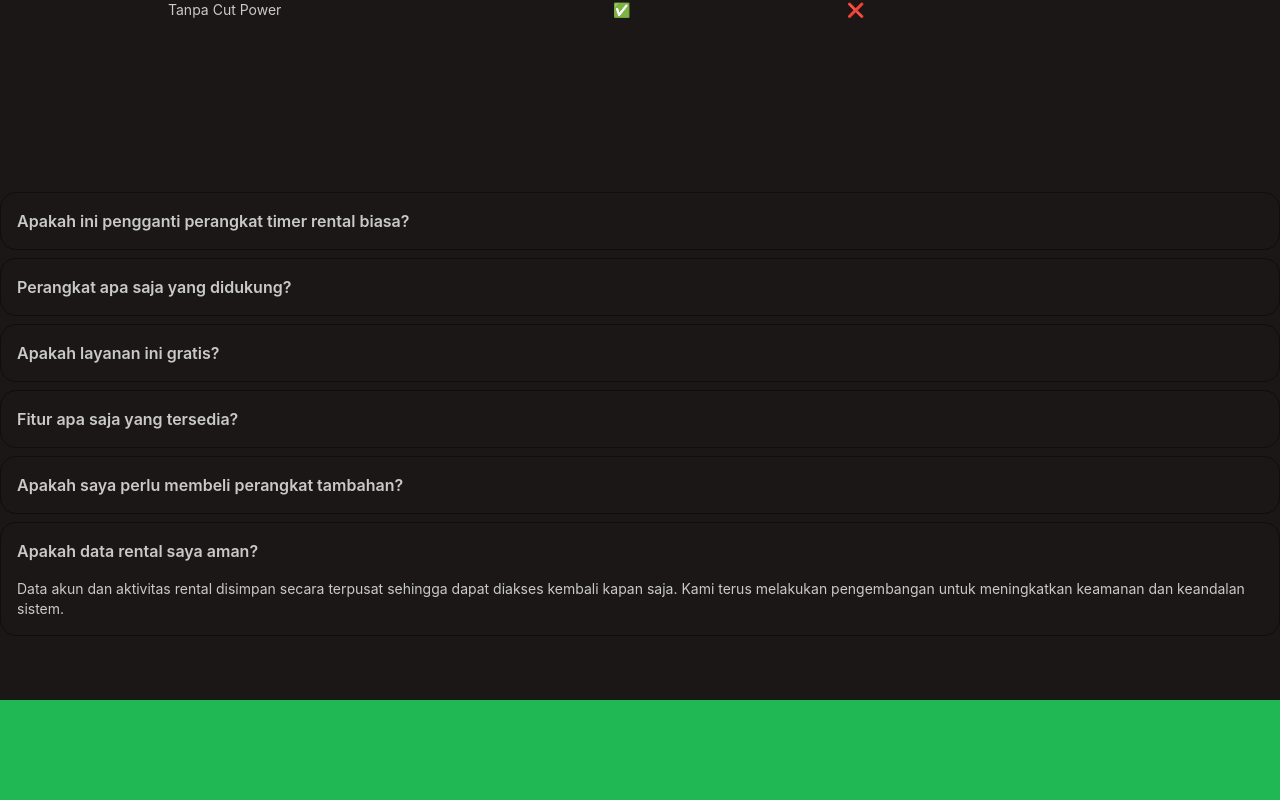
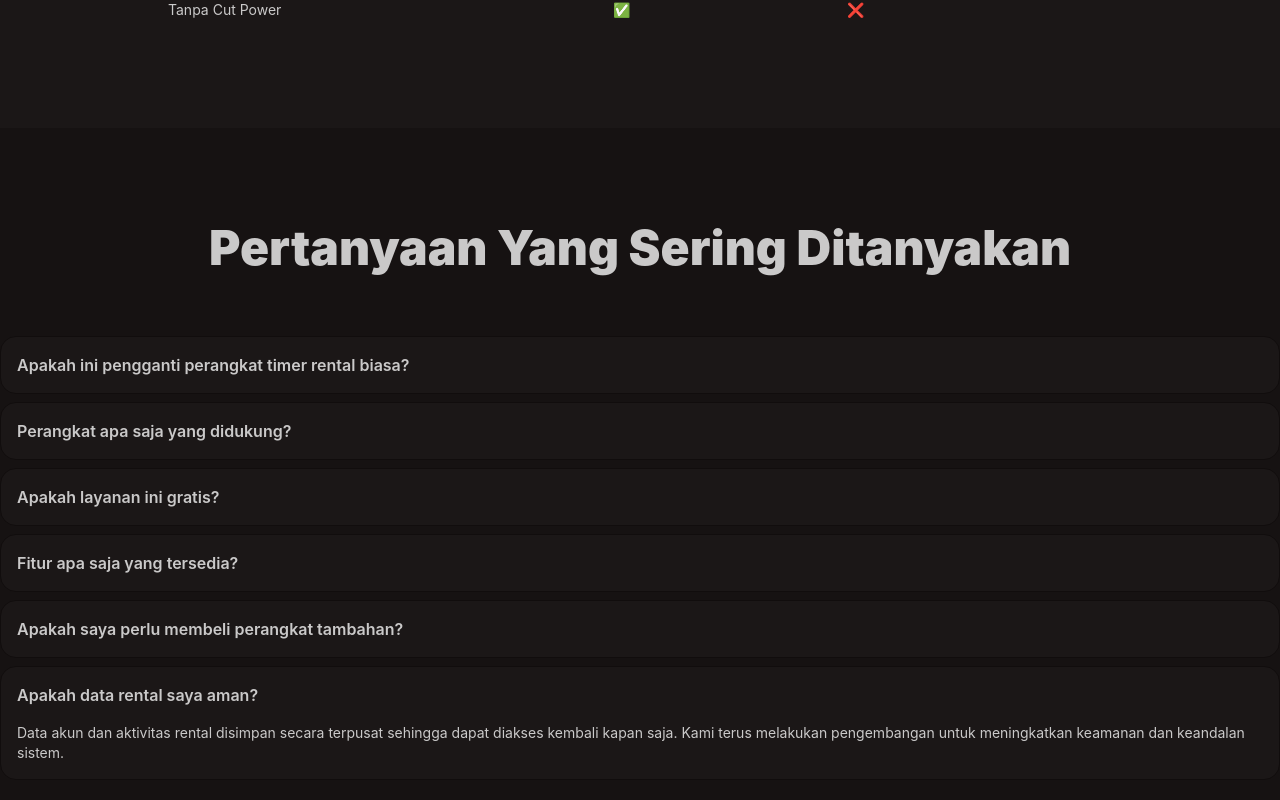
Before and after one commit to teaparty-id/coral-server, a Nuxt app: page / in a window 1280 px wide. Shown: the part 2660-3460 px from the top of the page. Built offline with nearby package versions, Linux system fonts and the light colour scheme.

Commit message:
feat: enhance FAQ section layout with styling and header

```diff
--- a/app/components/Landing/FAQSection.vue
+++ b/app/components/Landing/FAQSection.vue
@@ -28,7 +28,10 @@ const faq = ref([
 </script>
 
 <template>
-  <section>
+  <section class="py-24 bg-base-200">
+    <div class="text-center">
+      <h2 class="text-5xl font-black">Pertanyaan Yang Sering Ditanyakan</h2>
+    </div>
     <div class="flex flex-col justify-center items-center py-16 gap-2">
       <div v-for="data in faq" class="collapse bg-base-100 border border-base-300 max-w-7xl">
         <input type="radio" name="faq" checked />
```
